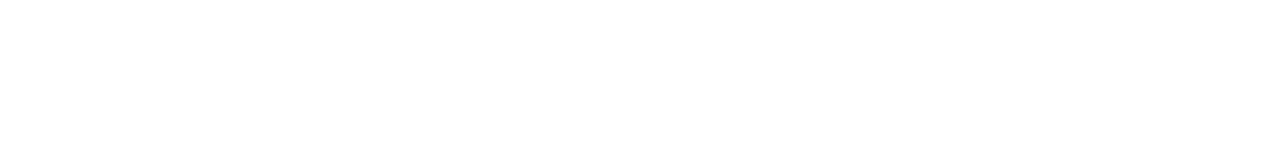
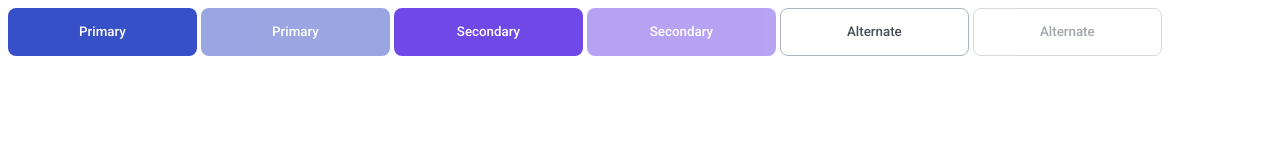
Before and after one commit to js-tasks-ru/htmlcss-20220616_foxtrot, a website: page 03-lection1/01-button/index.html in a window 1280 px wide. Drawn offline with Linux system fonts and the light colour scheme.

Commit message:
Стилизация кнопок

```diff
--- a/03-lection1/01-button/button.css
+++ b/03-lection1/01-button/button.css
@@ -1 +1,53 @@
 /* Стилизация кнопки */
+
+
+
+.button {
+  height: 3rem;
+  min-width: 189px;
+  padding: 14px auto;
+  border: 0;
+  border-radius: 0.5rem;
+  color: var(--white);
+  font-weight: 500;
+  line-height: 1.17rem;
+  transition: opacity 150ms ease-in-out,
+              border 150ms ease-in-out,
+              background 150ms ease-in-out;
+}
+
+.button:active, .button:hover {
+  cursor: pointer;
+}
+
+.button:disabled {
+  cursor: not-allowed;
+  opacity: 0.5;
+}
+
+.button_primary {
+  background: var(--primary);
+}
+
+.button_primary:hover:not([disabled]) {
+  background: var(--primary-accent);
+}
+
+.button_secondary {
+ background: var(--secondary);
+}
+
+.button_secondary:hover:not([disabled]) {
+  background: var(--secondary-accent);
+}
+
+.button_alternate {
+  background: none;
+  color: var(--grey-4);
+  border: 1px solid var(--grey-3);
+}
+
+.button_alternate:hover:not([disabled]) {
+  color: var(--black);
+  border-color: var(--black);
+}
--- a/03-lection1/01-button/index.html
+++ b/03-lection1/01-button/index.html
@@ -6,6 +6,11 @@
         <link rel="stylesheet" href="./button.css">
     </head>
     <body>
-
+        <button class="button button_primary">Primary</button>
+        <button class="button button_primary" disabled>Primary</button>
+        <button class="button button_secondary">Secondary</button>
+        <button class="button button_secondary" disabled>Secondary</button>
+        <button class="button button_alternate">Alternate</button>
+        <button class="button button_alternate" disabled>Alternate</button>
     </body>
 </html>
```
